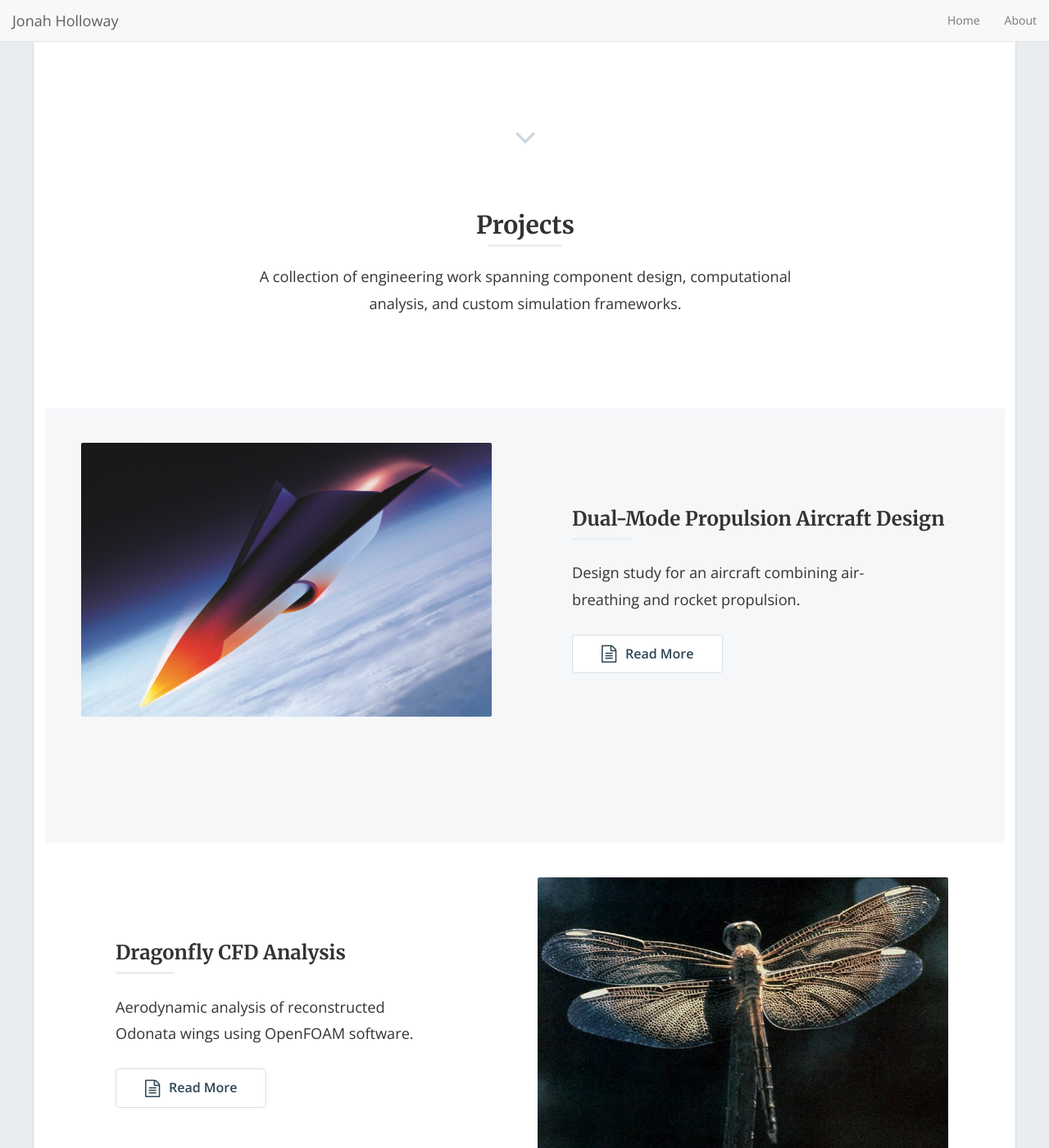
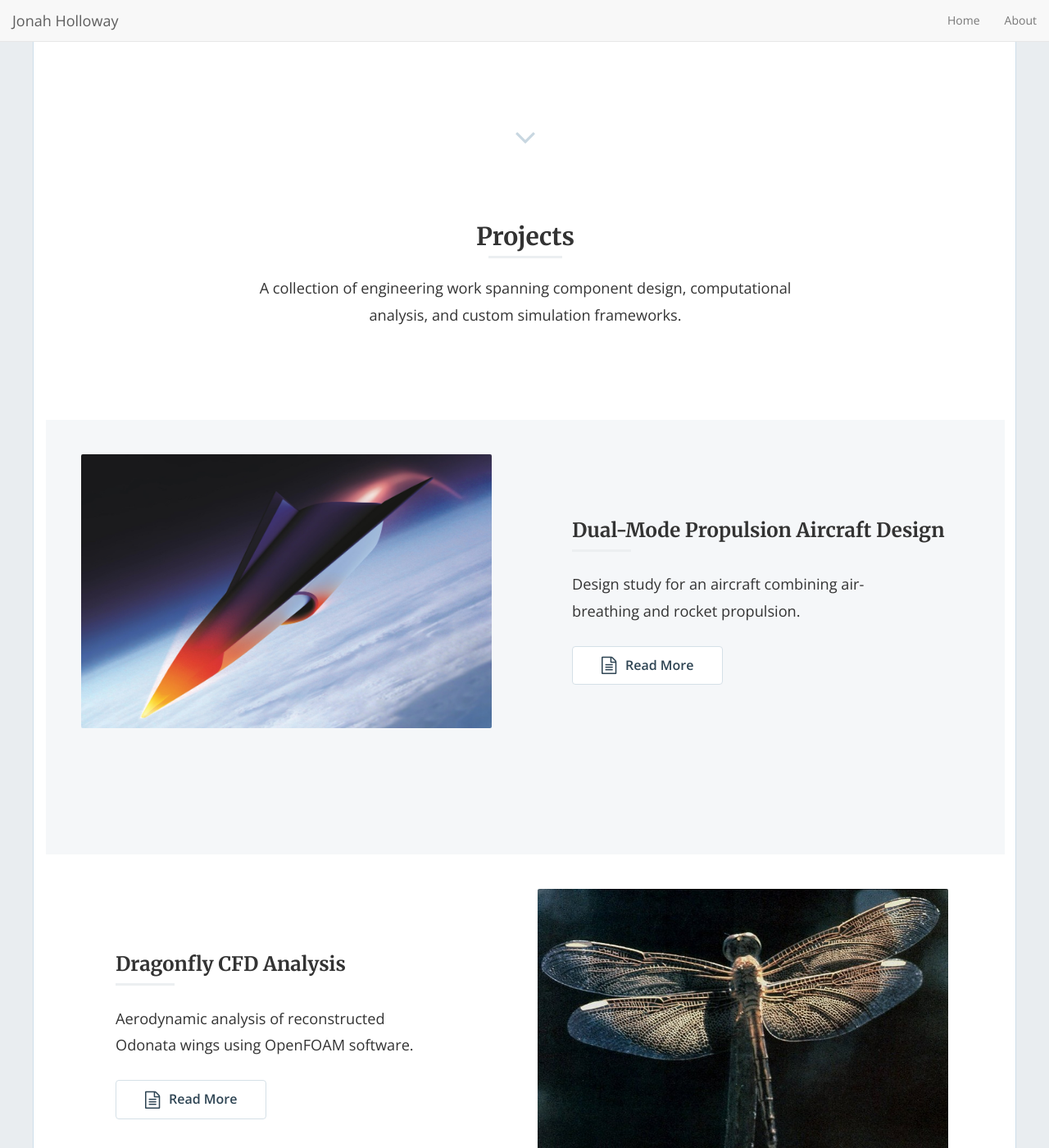
Before and after one commit to jonahholloway/jonahholloway.github.io, a Jekyll site: the page built from index.html, in a window 1280 px wide and 1400 px high, scrolled down 483 px. Shown: the whole window at 82% size. Built offline with Jekyll 4.4.1, drawn with Linux system fonts in a browser that asks for light colours; nearby versions of some CDN libraries; the list of posts is cut into pages by our own code.

Commit message:
Update style.scss

```diff
--- a/css/style.scss
+++ b/css/style.scss
@@ -206,7 +206,7 @@ button.btn, input.btn {
 	3.0 Posts
 --------------------------------------------------------------*/
 #portfolio .container {
-  margin-top: 5em;
+  margin-top: 6em;
   @include bp-xsmall {
     margin-top: 2em;
   }
```
